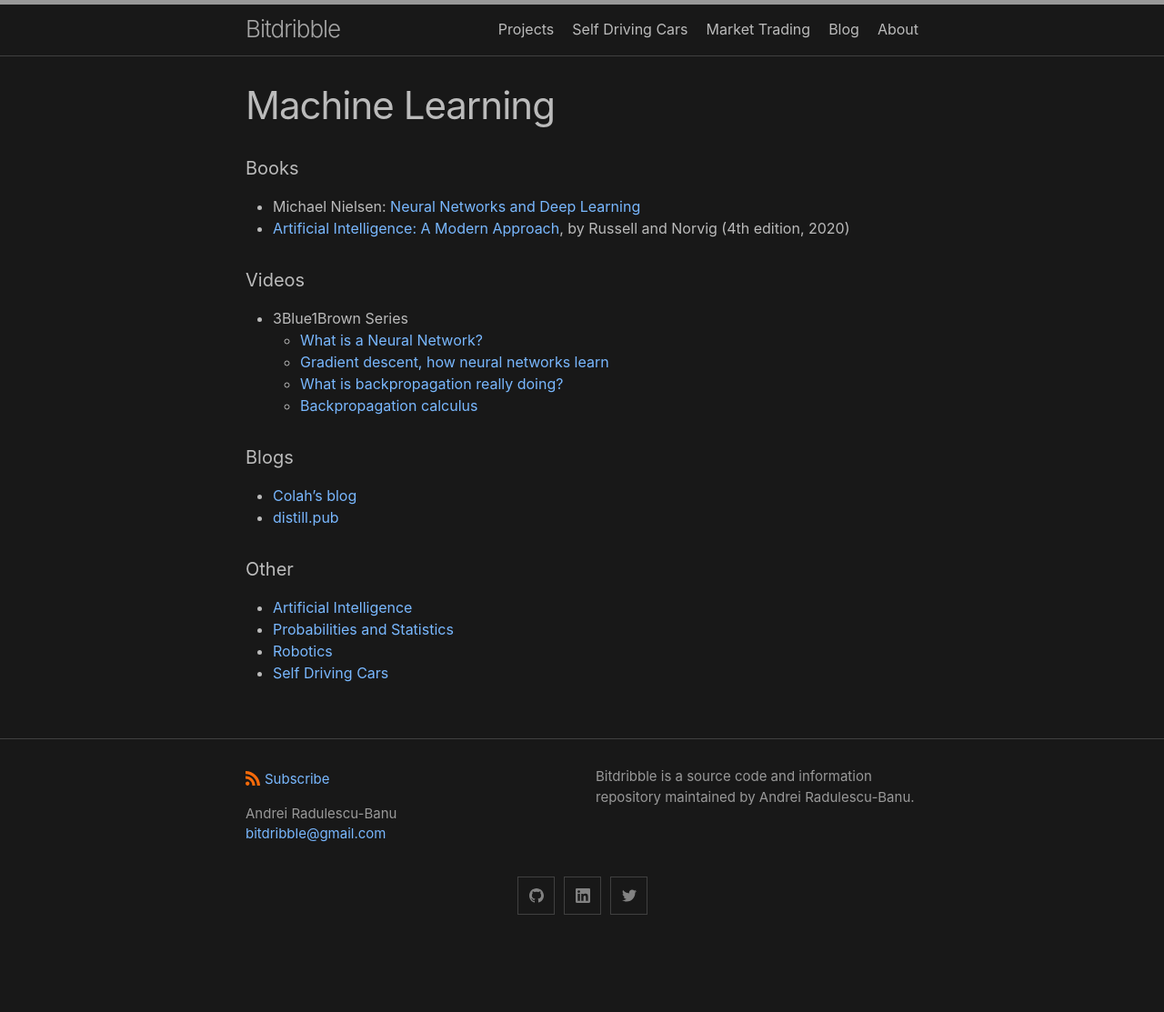
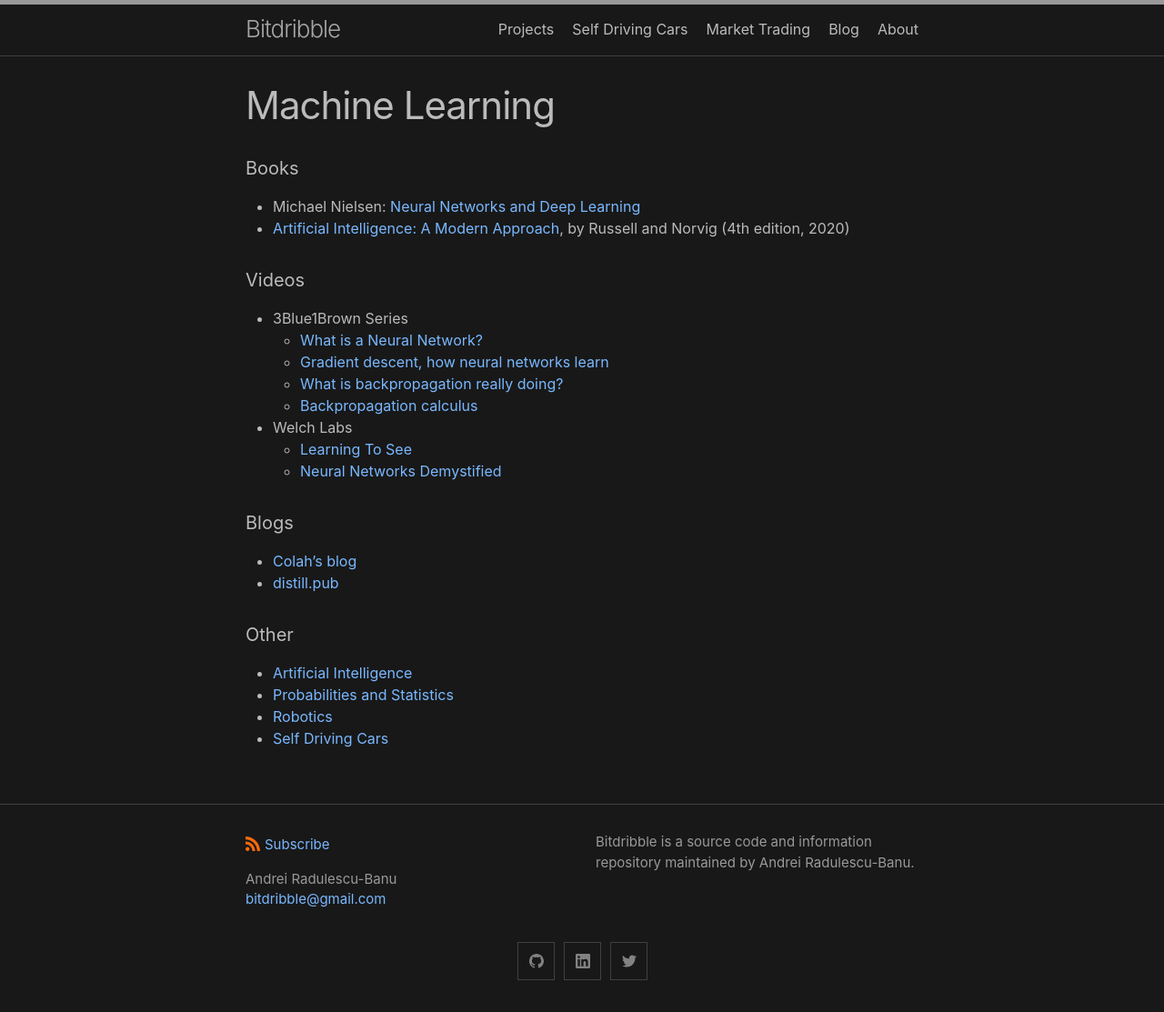
Before and after one commit to analytiq-hub/sigagent.github.io, a Jekyll site: the page built from machine_learning.md, in a window 1280 px wide. Shown: the whole page at 91% size. Built offline with Jekyll 4.4.1, drawn with Linux system fonts in a browser that asks for light colours; before the commit the page ends 1041 px from its top, so only the background shows below that.

Commit message:
*** empty log message ***

```diff
--- a/machine_learning.md
+++ b/machine_learning.md
@@ -12,6 +12,9 @@ title: Machine Learning
   * [Gradient descent, how neural networks learn](https://www.youtube.com/watch?v=IHZwWFHWa-w)
   * [What is backpropagation really doing?](https://www.youtube.com/watch?v=Ilg3gGewQ5U)
   * [Backpropagation calculus](https://www.youtube.com/watch?v=tIeHLnjs5U8)
+* Welch Labs
+  * [Learning To See](https://www.youtube.com/watch?v=i8D90DkCLhI)
+  * [Neural Networks Demystified](https://www.youtube.com/watch?v=bxe2T-V8XRs)
 
 #### Blogs
 * [Colah's blog](http://colah.github.io/)
```
